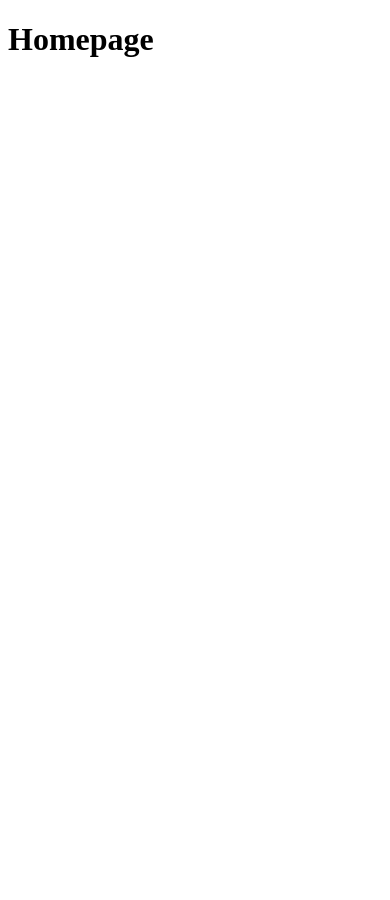
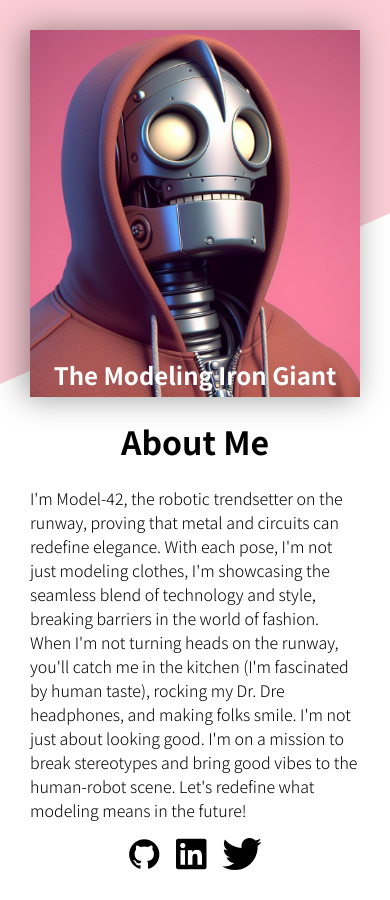
Before and after one commit to aj-abdujabborov/odin-responsive-homepage, a website built with webpack: page src/index.html in a window 390 px wide. Before the commit the page ends 844 px from the top, so only its background shows below. Built offline with nearby package versions, Linux system fonts and the light colour scheme.

Commit message:
Build about me for mobile

```diff
--- a/src/index.html
+++ b/src/index.html
@@ -6,6 +6,55 @@
     <title>Odin Response</title>
   </header>
   <body>
-    <h1>Homepage</h1>
+    <main>
+      <div class="about-me">
+        <div class="portrait">
+          <!-- TODO: deliver different size images for different viewports using srcset=""-->
+          <img
+            src="./images/portrait-photo.jpg"
+            alt="Iron robot wearing a red hoodie"
+          />
+          <h2 class="my-name">The Modeling Iron Giant</h2>
+        </div>
+        <div class="info">
+          <h1>About Me</h1>
+          <p>
+            I'm Model-42, the robotic trendsetter on the runway, proving that
+            metal and circuits can redefine elegance. With each pose, I'm not
+            just modeling clothes, I'm showcasing the seamless blend of
+            technology and style, breaking barriers in the world of fashion.
+            When I'm not turning heads on the runway, you'll catch me in the
+            kitchen (I'm fascinated by human taste), rocking my Dr. Dre
+            headphones, and making folks smile. I'm not just about looking good.
+            I'm on a mission to break stereotypes and bring good vibes to the
+            human-robot scene. Let's redefine what modeling means in the future!
+          </p>
+        </div>
+        <div class="external-links">
+          <a
+            href="https://github.com/aj-abdujabborov"
+            class="devicon-github-original"
+            target="_blank"
+            ref="noreferrer noopener"
+            aria-label="Github"
+          ></a>
+          <a
+            href="#"
+            class="devicon-linkedin-plain"
+            aria-label="LinkedIn"
+            target="_blank"
+            ref="noreferrer noopener"
+          ></a>
+          <a
+            href="#"
+            class="devicon-twitter-original"
+            aria-label="Twitter"
+            target="_blank"
+            ref="noreferrer noopener"
+          ></a>
+        </div>
+      </div>
+    </main>
+    <footer></footer>
   </body>
 </html>
--- a/src/index.scss
+++ b/src/index.scss
@@ -0,0 +1,85 @@
+@import url("https://fonts.googleapis.com/css2?family=Noto+Sans+JP:wght@300;700&display=swap");
+@import url("https://cdn.jsdelivr.net/gh/devicons/devicon@v2.15.1/devicon.min.css");
+
+:root {
+  font-family: "Noto Sans JP";
+  font-size: 16px;
+  font-weight: 300;
+
+  --icon: 2rem;
+  --page-padding: 30px;
+}
+
+body {
+  margin: 0;
+  padding: var(--page-padding);
+}
+
+// for font sizes, set variables, but use rem. also use rem for padding and margins
+// worst case, you can change the variable values to pixels
+// benefit of rem is that it will work when a user sets a default font size through browser settings
+
+.about-me {
+  // display: flex;
+  // flex-direction: column-reverse;
+
+  .info {
+    h1 {
+      text-align: center;
+    }
+  }
+
+  .portrait {
+    display: grid;
+    grid-template-rows: 1fr min-content;
+    justify-content: center;
+    justify-items: center;
+
+    position: relative;
+
+    &::before {
+      position: absolute;
+      background-color: rgb(250, 205, 213);
+
+      content: "";
+      top: 0;
+      left: 0;
+      right: 0;
+      bottom: 0;
+      margin: calc(-1 * var(--page-padding));
+      z-index: -1;
+      clip-path: polygon(0 0, 0 90%, 100% 50%, 100% 0);
+    }
+
+    img {
+      grid-row: 1 / -1;
+      grid-column: 1 / 2;
+
+      max-width: 100%;
+      object-fit: cover;
+      aspect-ratio: 0.9;
+
+      box-shadow: -5px 0px 30px rgba(0, 0, 0, 0.408);
+    }
+
+    .my-name {
+      grid-row: 2 / -1;
+      grid-column: 1 / 2;
+
+      color: white;
+      margin: 5px 0;
+    }
+  }
+
+  .external-links {
+    display: flex;
+    justify-content: center;
+    gap: 15px;
+
+    font-size: var(--icon);
+    a {
+      color: black;
+      text-decoration: none;
+    }
+  }
+}
```
Also changed, not shown: src/images/_2d592607-825b-49bf-8ffc-26b3c39e094e.jpg (added), src/images/_95bc08f7-ad1b-4640-8176-4b6d2b13dbef.jpg (added), src/images/_984dc945-cd2b-481f-8e02-f28349965802.jpg (added), src/images/_d16820c5-f67d-424e-a3a3-60834a1f5e51.jpg (added), src/images/_e3aee352-dd6b-4695-8d2c-63d3c7751472.jpg (added), src/images/_edfe45f0-6121-413c-9e9a-2377af8f49eb.jpg (added), src/images/portrait-photo.jpg (added).
